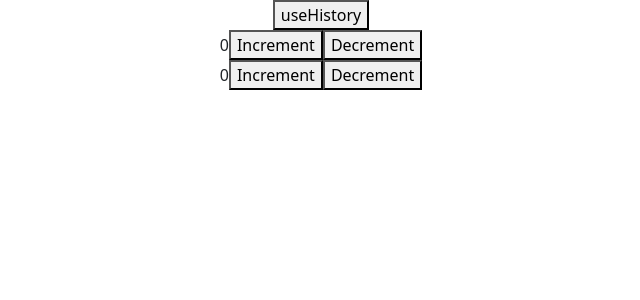
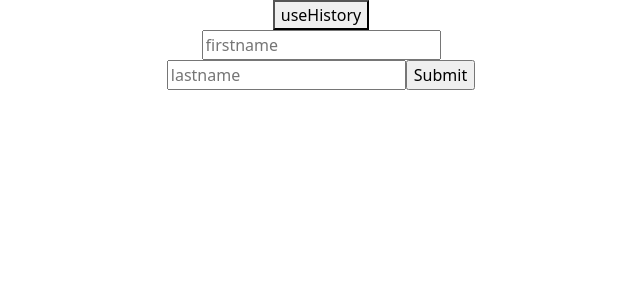
Before and after one commit to Kusumrajbhar/React-Practice, a React (Create React App) app: page /history1 in a window 1280 px wide. Shown: the top 300 px of the page, without its empty margins (319-959 px from the left). Built offline with nearby package versions, Linux system fonts and the light colour scheme.

Commit message:
custom hook

```diff
--- a/src/App.js
+++ b/src/App.js
@@ -32,6 +32,11 @@ import HookHistory from './components/HookHistory';
 import UseReducer from './Reducer/UseReducer';
 import ObjectReducer from './Reducer/ObjectReducer'
 import MultipleUseReducer from './Reducer/MultipleUseReducer';
+import EffectTitleOne from './customeHook/EffectTitleOne';
+import EffecttitleTwo from './customeHook/EffecttitleTwo';
+import CounterOne from './customeHook/CounterOne';
+import CounterTwo from './customeHook/CounterTwo';
+import Form from './customeHook/Form';
 
 // wrape all the components with error boundary else all component get hide
 //class component
@@ -50,6 +55,17 @@ render() {
        <Route exact path = '/history1' component={HookHistory} />
       </Switch>
 
+      <Form />
+
+      {/* <CounterOne /> */}
+      {/* <CounterTwo /> */}
+
+      {/* <EffectTitleOne /> */}
+      {/* <EffecttitleTwo /> */}
+
+      {/* <UseReducer /> */}
+      {/* <ObjectReducer /> */}
+      {/* <MultipleUseReducer /> */}
       {/* <ApiTaskget /> */}
 
       {/* <ErrorBoundary2>
@@ -83,9 +99,6 @@ render() {
      {/* <Dynamic></Dynamic> */}
      {/* <Clock date={new Date().toLocaleTimeString()} /> */}
       {/* <Message></Message> */}
-      {/* <UseReducer /> */}
-      {/* <ObjectReducer /> */}
-      <MultipleUseReducer />
       {/* <Greet name="kusum" lastName="Rajbhar">
         <p>I am children element</p>
       </Greet> */}
--- /dev/null
+++ b/src/customeHook/CounterCustome.js
@@ -0,0 +1,20 @@
+import {useState} from 'react'
+
+function CounterCustome(initialCount, value) {
+
+   const [count, setCount] = useState(initialCount)
+
+   const increment = () => {
+   setCount(preCount => preCount + value)
+   }
+
+   const decrement = () => {
+    setCount(preCount => preCount - value)
+   }
+
+return (
+    [increment, decrement, count]
+)
+}
+
+export default CounterCustome
--- /dev/null
+++ b/src/customeHook/CounterOne.js
@@ -0,0 +1,15 @@
+import React from "react";
+import CounterCustome from "./CounterCustome";
+
+function CounterOne() {
+  const [increment, decrement, count] = CounterCustome(10, 2);
+  return (
+    <div>
+      <h2>{count}</h2>
+      <button onClick={increment}>OneInc {count}</button>
+      <button onClick={decrement}>TwoDec {decrement}</button>
+    </div>
+  );
+}
+
+export default CounterOne;
--- /dev/null
+++ b/src/customeHook/CounterTwo.js
@@ -0,0 +1,15 @@
+import React from "react";
+import CounterCustome from "./CounterCustome";
+
+function CounterTwo() {
+  const [increment, decrement, count] = CounterCustome(5, 5); //(5,5)=(initialCount, value)
+  return (
+    <div>
+      <h2>{count}</h2>
+      <button onClick={increment}>OneInc </button>
+      <button onClick={decrement}>TwoDec</button>
+    </div>
+  );
+}
+
+export default CounterTwo;
--- /dev/null
+++ b/src/customeHook/EffectCustomTitle.js
@@ -0,0 +1,7 @@
+import React, { useEffect } from 'react'
+
+export const EffectCustomTitle = (count) => {
+    useEffect(()=>{
+        document.title = `count ${count}`
+    },[count])
+}
--- /dev/null
+++ b/src/customeHook/EffectTitleOne.js
@@ -0,0 +1,13 @@
+import React, {useState} from 'react'
+import { EffectCustomTitle } from './EffectCustomTitle'
+
+export default function EffectTitleOne() {
+
+const [count, setCount] = useState(0)
+EffectCustomTitle(count)
+    return (
+        <div>
+            <button onClick={()=>setCount(count + 1)}>one {count}</button>
+        </div>
+    )
+}
--- /dev/null
+++ b/src/customeHook/EffecttitleTwo.js
@@ -0,0 +1,14 @@
+import React,{ useState } from 'react'
+import { EffectCustomTitle } from './EffectCustomTitle'
+
+export default function EffecttitleTwo() {
+
+    const [count, setCount] = useState(10)
+    EffectCustomTitle(count)
+
+    return (
+        <div>
+             <button onClick={()=>setCount(count + 1)}>one {count}</button>
+        </div>
+    )
+}
--- /dev/null
+++ b/src/customeHook/Form.js
@@ -0,0 +1,35 @@
+import React, { useState } from "react";
+import FormCustom from "./FormCustom";
+
+function Form() {
+ const [firstName, bindFirstName, resetFirstName] = FormCustom('')
+ const [lastName, bindLastName, resetLastName] = FormCustom('')
+
+  const submitHandler = (e) => {
+    e.preventDefault()
+    alert(`Hii ${firstName} ${lastName}`);
+    resetFirstName()    //to reset the value
+    resetLastName()
+  };
+  return (
+    <div>
+      <form onSubmit={submitHandler}>
+        <input
+          placeholder="firstname"
+         {...bindFirstName}
+        />
+        <br />
+        <input
+          placeholder="lastname"
+        {...bindLastName}
+        />
+        <input type="submit" />
+      </form>
+    </div>
+  );
+}
+
+export default Form;
+
+//{...bindFirstName}  contains value and onchange handler to set the value
+//FormCustom('') -- distructuring custom hook
--- /dev/null
+++ b/src/customeHook/FormCustom.js
@@ -0,0 +1,17 @@
+import {useState} from 'react'
+
+function FormCustom(initialValue) {
+   const [value, setValue] = useState(initialValue)
+   const reset = () => {
+       setValue(initialValue)
+   }
+   const bind = {
+       value,
+       onChange: e => {
+           setValue(e.target.value)
+       }
+   }
+   return [value, bind, reset]
+}
+
+export default FormCustom
```
